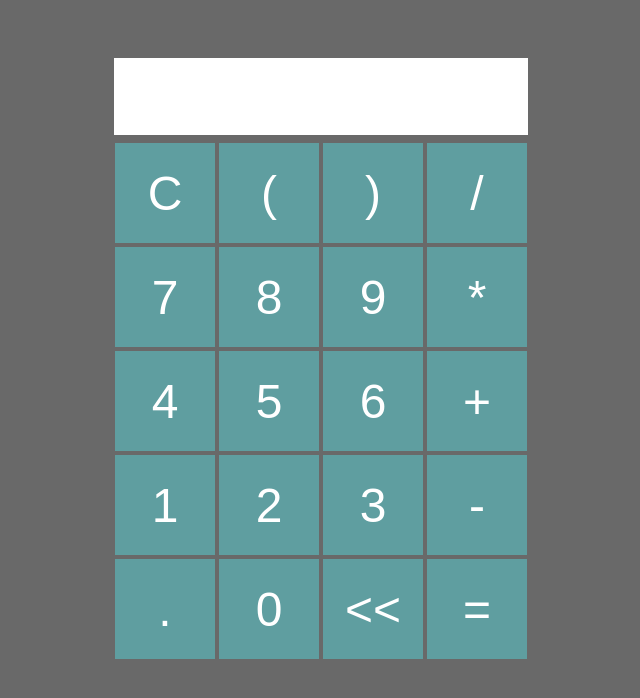
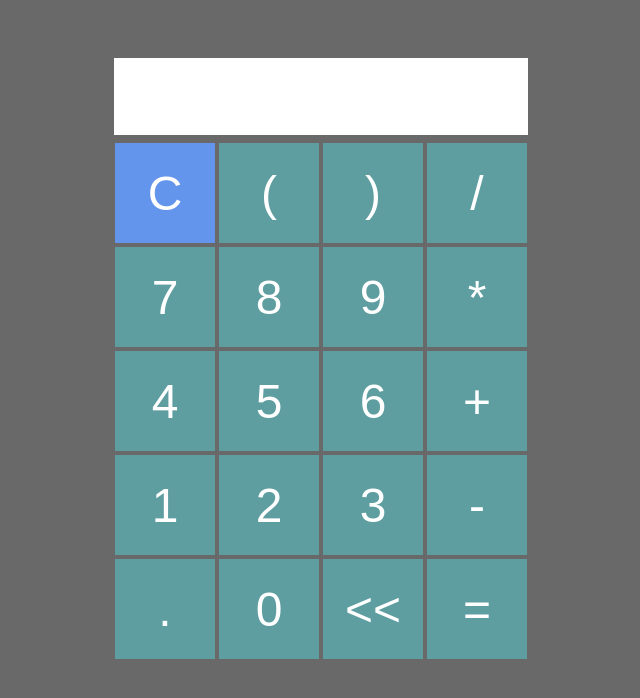
Before and after one commit to PedroHenrique-git/javascript-calculator, a plain HTML site: page index.html in a window 1280 px wide. In both pictures the pointer is over the button 484 px from the left and 193 px from the top of the page. Shown: the whole page, without its empty margins (319-959 px from the left). Drawn offline with Linux system fonts and the light colour scheme.

Commit message:
Adicionando o efeito hover nos botoes

```diff
--- a/assets/css/style.css
+++ b/assets/css/style.css
@@ -28,3 +28,6 @@ body{
     cursor: pointer;
     color: white;
 }
+.btn:hover{
+    background-color: cornflowerblue;
+}
```
